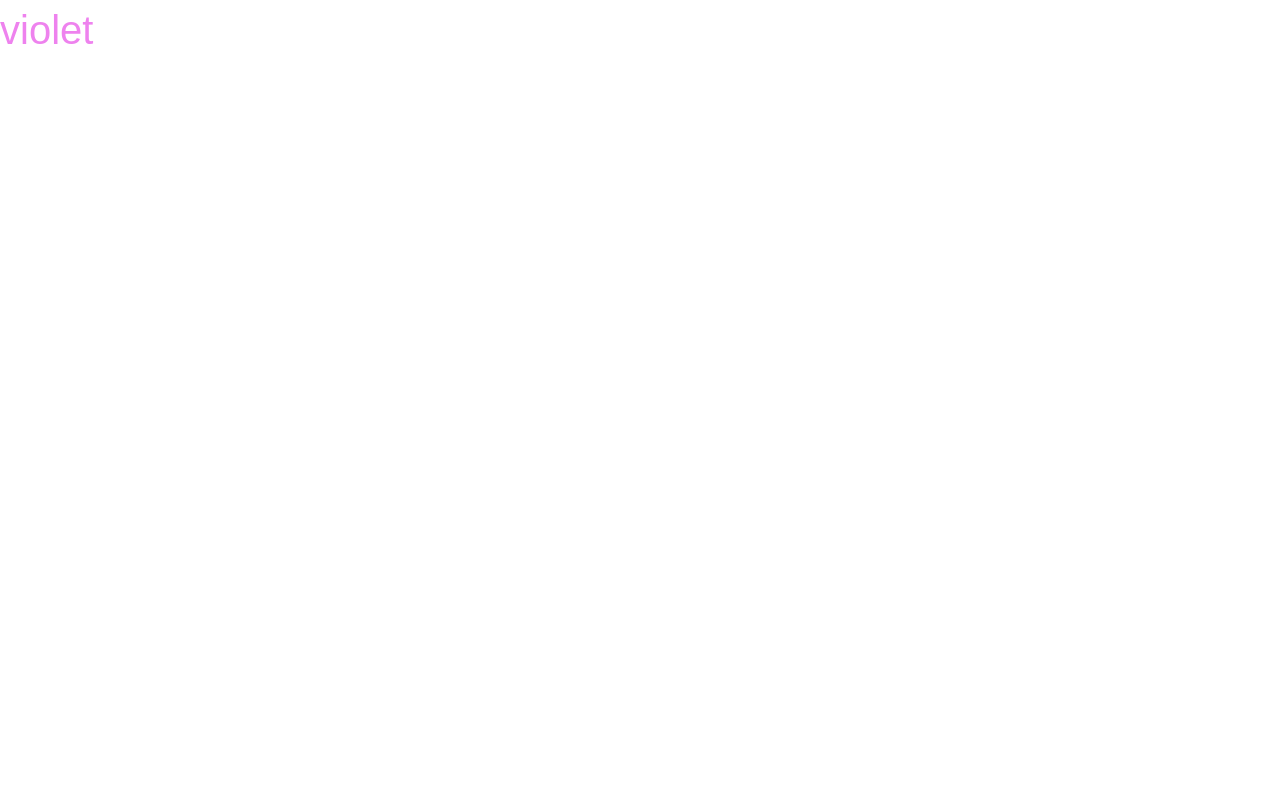
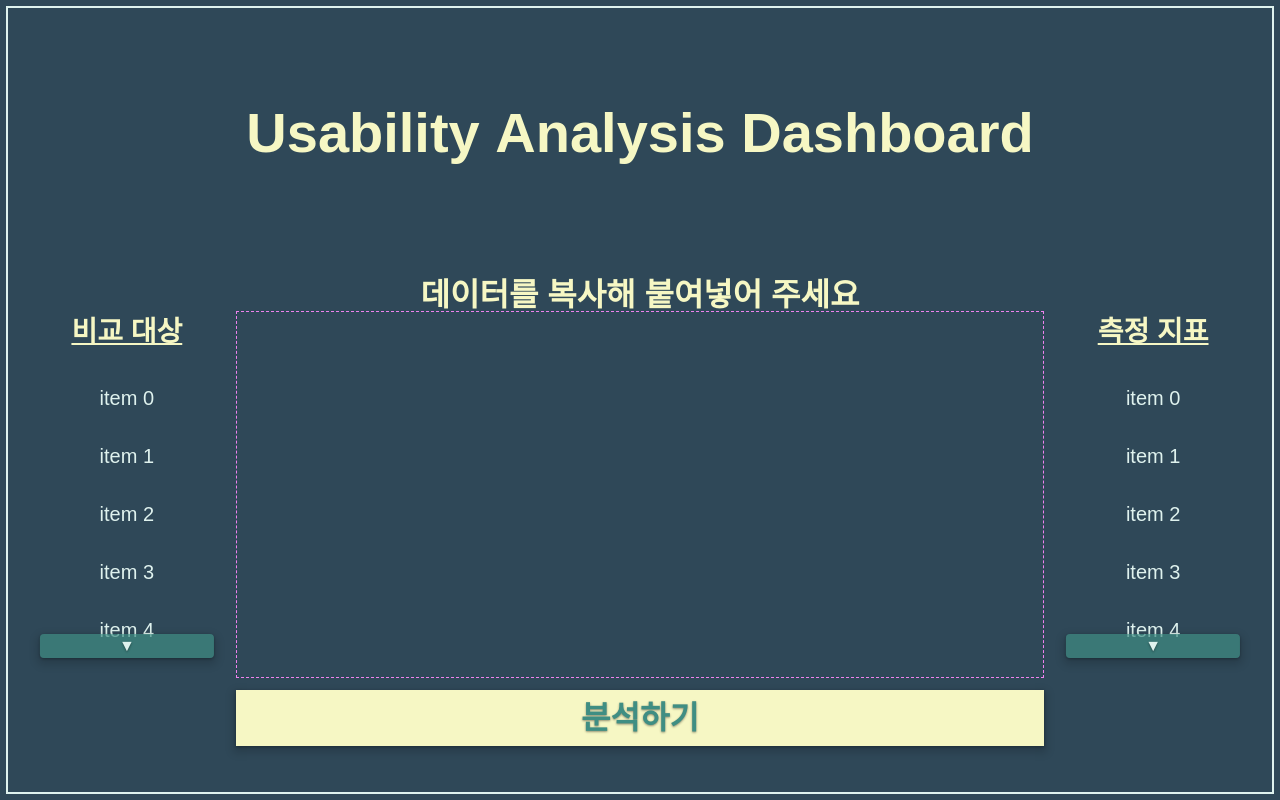
Before and after one commit to SimJaemoon/usability-analysis-dashboard, a Next.js app: page / in a window 1280 px wide. Built offline with nearby package versions, Linux system fonts and the light colour scheme; a web font is replaced by a local one.

Commit message:
UI: Add Landing page

```diff
--- a/src/app/globals.css
+++ b/src/app/globals.css
@@ -38,40 +38,21 @@
     0px 4px 4px rgba(0, 0, 0, 0.3);
 }
 
-@media (prefers-color-scheme: dark) {
-  :root {
-    --background: #0a0a0a;
-    --foreground: #ededed;
-  }
-}
-
-html,
-body {
-  max-width: 100vw;
-  overflow-x: hidden;
+html {
+  background-color: var(--primary-2);
+  min-width: 360px;
 }
 
 body {
-  color: var(--foreground);
-  background: var(--background);
-  font-family: Arial, Helvetica, sans-serif;
+  font-family: var(--font-freesentation), sans-serif;
+  margin: 6px;
+  padding: 10px;
+  border: 2px solid var(--spreadsheet);
   -webkit-font-smoothing: antialiased;
   -moz-osx-font-smoothing: grayscale;
-}
 
-* {
-  box-sizing: border-box;
-  padding: 0;
-  margin: 0;
-}
-
-a {
-  color: inherit;
-  text-decoration: none;
-}
-
-@media (prefers-color-scheme: dark) {
-  html {
-    color-scheme: dark;
+  @media screen and (min-width: 768px) {
+    /* margin 값을 빼서 scroll bar 생성 방지 */
+    height: calc(100dvh - 12px);
   }
 }
--- a/src/app/page.module.scss
+++ b/src/app/page.module.scss
@@ -1,6 +1,216 @@
-.header {
-  span {
-    font-size: 40px;
-    color: violet;
+.header-content {
+  padding-top: 48px;
+  text-align: center;
+  font-size: 36px;
+  font-weight: 700;
+  color: var(--secondary);
+  @media screen and (min-width: 768px) {
+    display: flex;
+    height: 30%;
+    justify-content: center;
+    align-items: center;
+    padding-top: 0;
+    font-size: 56px;
+    br {
+      display: none;
+    }
+    span:not(:last-child)::after {
+      content: '\00a0';
+    }
   }
 }
+
+.main-content {
+  @media screen and (min-width: 768px) {
+    height: 70%;
+    padding: 24px 0;
+  }
+}
+
+.description {
+  margin-top: 40px;
+  text-align: center;
+  font-size: 24px;
+  font-weight: 700;
+  color: var(--secondary);
+  @media screen and (min-width: 768px) {
+    margin-top: 0;
+    height: 40px;
+    font-size: 32px;
+  }
+}
+
+.form-content {
+  @media screen and (min-width: 768px) {
+    display: flex;
+    flex-wrap: wrap;
+    height: calc(100% - 40px);
+  }
+}
+
+.content {
+  @media screen and (min-width: 768px) {
+    width: 100%;
+    display: flex;
+    height: calc(100% - 80px);
+  }
+}
+
+.spreadsheet {
+  margin: 0 4px;
+  width: calc(100% - 8px);
+  height: 240px;
+  border: 1px dashed violet;
+  @media screen and (min-width: 768px) {
+    order: 1;
+    margin: 0;
+    width: 65%;
+    height: 100%;
+    flex-shrink: 0;
+  }
+}
+
+.divider-spreadsheet {
+  margin: 56px 32px 48px;
+  border-top: 1px dashed var(--secondary);
+  @media screen and (min-width: 768px) {
+    display: none;
+  }
+}
+
+.divider-variable {
+  margin: 48px 32px;
+  border-top: 1px dashed var(--secondary);
+  @media screen and (min-width: 480px) {
+    display: none;
+  }
+}
+
+.sticky-button-placeholder {
+  position: relative;
+  height: 80px;
+  @media screen and (min-width: 768px) {
+    display: none;
+  }
+}
+.sticky-button-container {
+  position: fixed;
+  bottom: 16px;
+  left: 16px;
+  width: calc(100% - 32px);
+  z-index: 99;
+  @media screen and (min-width: 768px) {
+    order: 3;
+    position: static;
+    width: 100%;
+    height: 80px;
+    display: flex;
+    justify-content: center;
+    align-items: center;
+  }
+}
+.sticky-button-more {
+  width: 100%;
+  margin-bottom: 4px;
+  background-color: rgba(var(--primary-1-rgb), 0.7);
+  color: var(--spreadsheet);
+  font-size: 16px;
+  text-shadow: var(--text-shadow-1);
+  box-shadow: var(--box-shadow-3);
+  @media screen and (min-width: 768px) {
+    display: none;
+  }
+}
+.sticky-button-analysis {
+  width: 100%;
+  height: 48px;
+  background-color: var(--secondary);
+  box-shadow: var(--box-shadow-3);
+  color: var(--primary-1);
+  font-size: 24px;
+  font-weight: 700;
+  text-shadow: var(--text-shadow-1);
+  @media screen and (min-width: 768px) {
+    width: 65%;
+    height: 56px;
+    font-size: 32px;
+  }
+}
+
+.variable {
+  position: relative;
+  margin-bottom: 20px;
+  text-align: center;
+  & > div {
+    color: var(--secondary);
+    margin-bottom: 32px;
+    text-decoration-line: underline;
+    font-weight: 700;
+    font-size: 28px;
+  }
+  & > ul {
+    display: flex;
+    flex-direction: column;
+    gap: 28px;
+    font-size: 20px;
+
+    & > li {
+      color: var(--spreadsheet);
+    }
+  }
+  @media screen and (min-width: 480px) {
+    display: inline-block;
+    width: 50%;
+  }
+  @media screen and (min-width: 768px) {
+    width: 17.5%;
+    flex-shrink: 0;
+    & > div {
+      height: 40px;
+    }
+    & > ul {
+      height: calc(100% - 32px - 40px);
+      overflow-y: scroll;
+      -ms-overflow-style: none;
+
+      &::-webkit-scrollbar {
+        display: none;
+      }
+
+      & > li:last-child {
+        padding-bottom: 32px;
+      }
+    }
+  }
+}
+.variable-more {
+  display: none;
+
+  @media screen and (min-width: 768px) {
+    display: block;
+    position: absolute;
+    bottom: 0;
+    left: 50%;
+    transform: translate(-50%);
+    width: 80%;
+    background-color: rgba(var(--primary-1-rgb), 0.7);
+    color: var(--spreadsheet);
+    font-size: 16px;
+    text-shadow: var(--text-shadow-1);
+    z-index: 50;
+    border-radius: 4px;
+    box-shadow: var(--box-shadow-3);
+  }
+}
+
+.variable-comparison {
+  @media screen and (min-width: 768px) {
+    order: 0;
+  }
+}
+
+.variable-measurement {
+  @media screen and (min-width: 768px) {
+    order: 2;
+  }
+}
--- a/src/app/page.tsx
+++ b/src/app/page.tsx
@@ -3,10 +3,58 @@ import styles from './page.module.scss';
 export default function Home() {
   return (
     <>
-      <header className={styles.header}>
-        <span>violet</span>
+      <header className={styles['header-content']}>
+        <span>Usability</span>
+        <br />
+        <span>Analysis</span>
+        <br />
+        <span>Dashboard</span>
       </header>
-      <main></main>
+      <main className={styles['main-content']}>
+        <div className={styles.description}>
+          데이터를 복사해 붙여넣어 주세요
+        </div>
+        <form className={styles['form-content']}>
+          <div className={styles.content}>
+            <div className={styles.spreadsheet} />
+            <div className={styles['divider-spreadsheet']} />
+            <div
+              className={`${styles.variable} ${styles['variable-comparison']}`}
+            >
+              <div>비교 대상</div>
+              <ul>
+                {Array.from({ length: 5 }, (_, i) => (
+                  <li key={i}>
+                    <button>{'item ' + i}</button>
+                  </li>
+                ))}
+              </ul>
+              <button className={styles['variable-more']}>▼</button>
+            </div>
+            <div className={styles['divider-variable']} />
+            <div
+              className={`${styles.variable} ${styles['variable-measurement']}`}
+            >
+              <div>측정 지표</div>
+              <ul>
+                {Array.from({ length: 5 }, (_, i) => (
+                  <li key={i}>
+                    <button>{'item ' + i}</button>
+                  </li>
+                ))}
+              </ul>
+              <button className={styles['variable-more']}>▼</button>
+            </div>
+          </div>
+          <div className={styles['sticky-button-placeholder']}></div>
+          <div className={styles['sticky-button-container']}>
+            <button className={styles['sticky-button-more']}>▼</button>
+            <button className={styles['sticky-button-analysis']}>
+              분석하기
+            </button>
+          </div>
+        </form>
+      </main>
       <footer></footer>
     </>
   );
```
